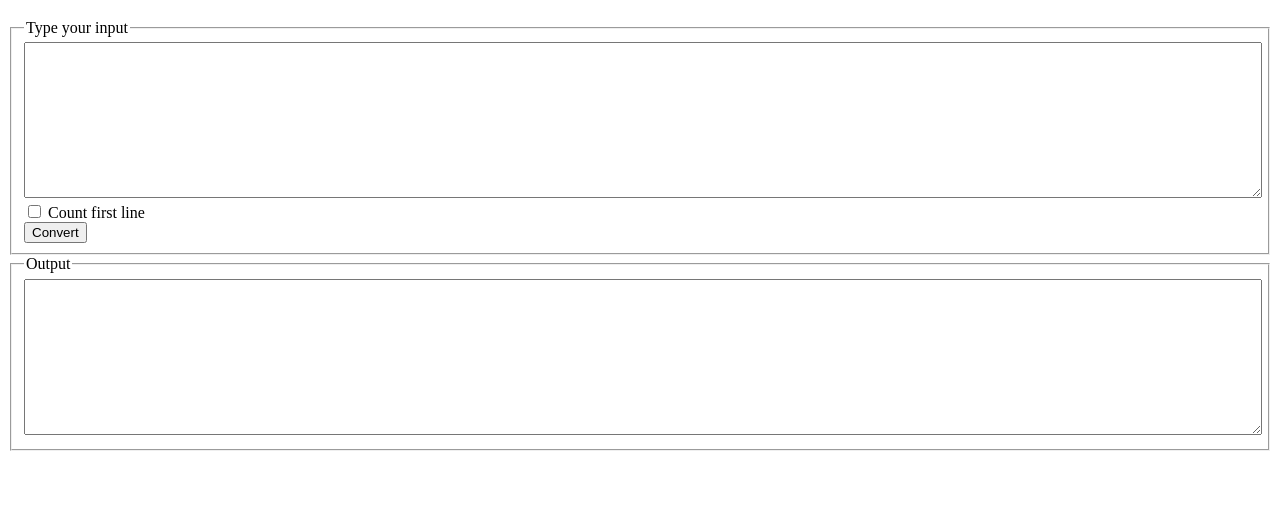
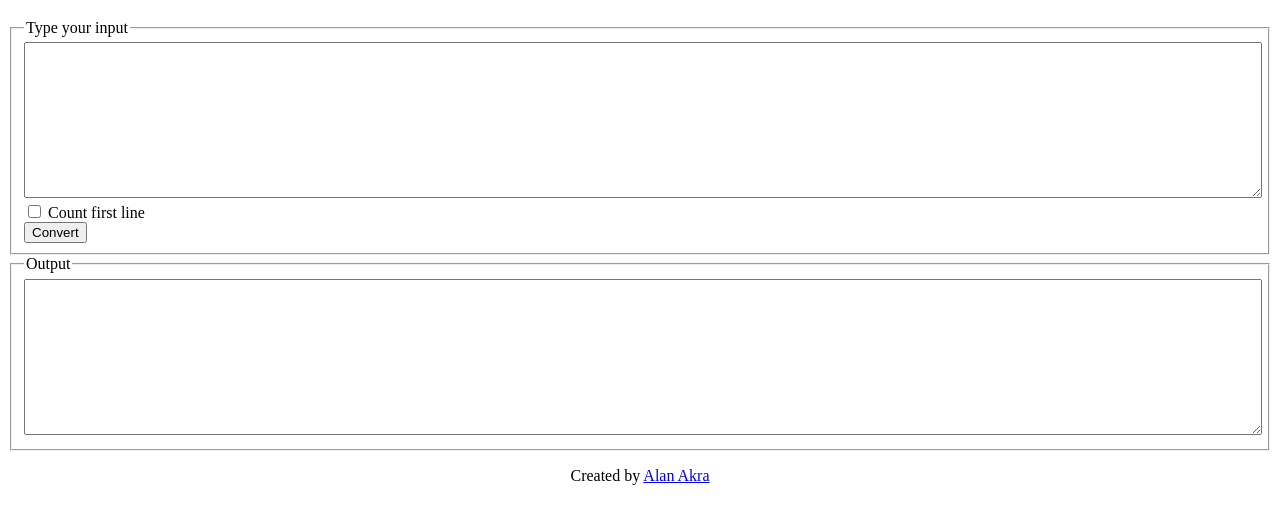
Before and after one commit to alanakra/csvToTable, a plain HTML site: page index.html in a window 1280 px wide. Shown: the part 61-584 px from the top of the page. Drawn offline with Linux system fonts and the light colour scheme.

Commit message:
Add credit

```diff
--- a/index.html
+++ b/index.html
@@ -50,5 +50,7 @@
             <script src="./index.js"></script>
         </fieldset>
     </form>
+
+    <p style="text-align: center;">Created by <a href="https://alanakra.fr">Alan Akra</a></p>
 </body>
 </html>
```
